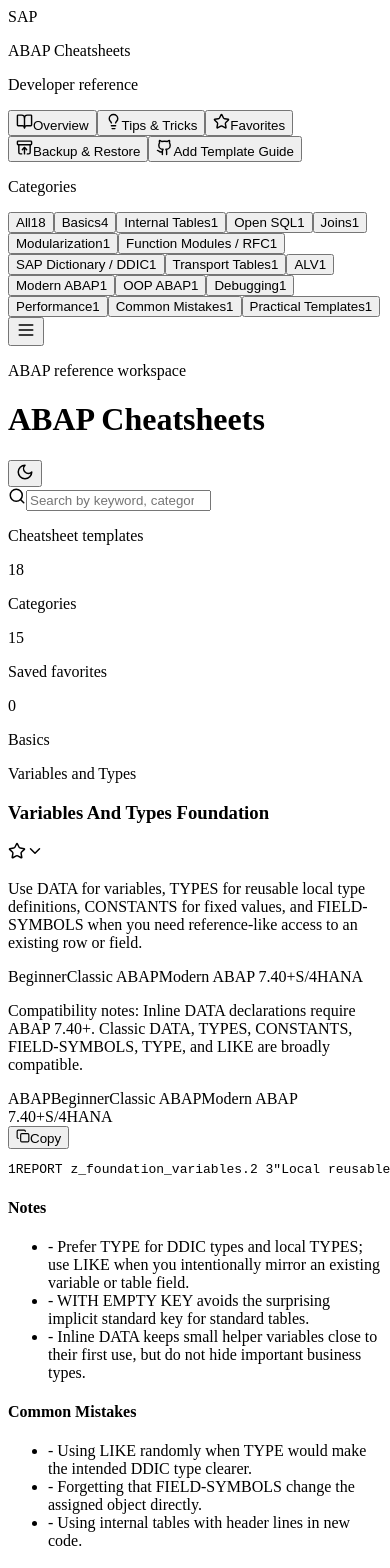
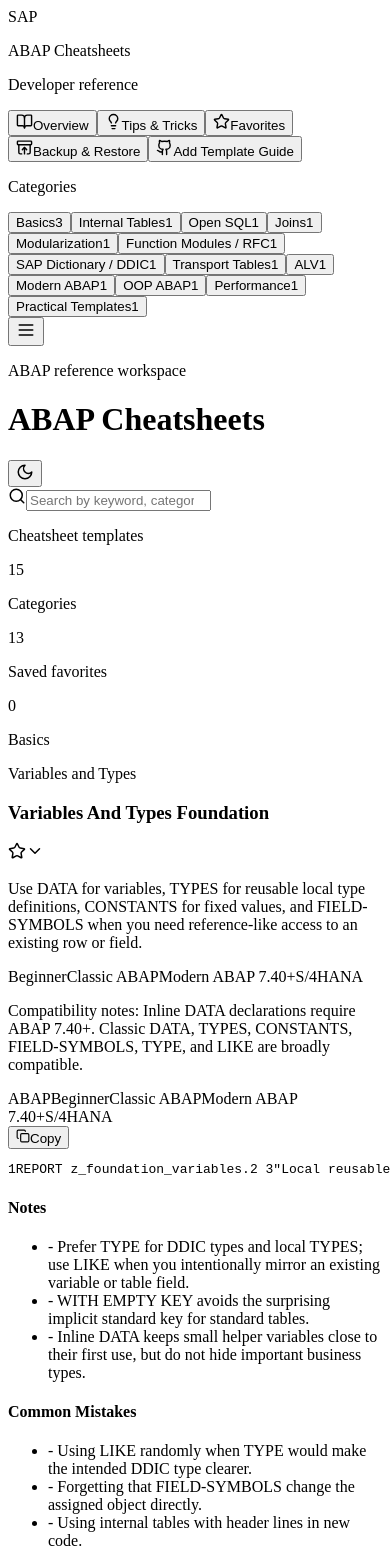
Before and after one commit to jrrcode/Abap-Cheatsheet, a React (Vite) app: page / in a window 390 px wide. Shown: the top 1568 px of the page. Built offline with nearby package versions, Linux system fonts and the light colour scheme; the HTML template or start-up script is replaced by a standard one.

Commit message:
Move guidance cards to tips

```diff
--- a/src/App.jsx
+++ b/src/App.jsx
@@ -32,7 +32,6 @@
 ];
 
 const categoryOrder = [
-  'All',
   'Basics',
   'Internal Tables',
   'Open SQL',
@@ -93,7 +92,7 @@
     [],
   );
   const categories = useMemo(() => {
-    const available = new Set(['All', ...cheatsheets.map((sheet) => sheet.category)]);
+    const available = new Set(cheatsheets.map((sheet) => sheet.category));
     const ordered = categoryOrder.filter((category) => available.has(category));
     const remaining = [...available]
       .filter((category) => !categoryOrder.includes(category))
@@ -234,7 +233,7 @@
             {showingOverviewHome ? (
               <section className="mb-5 grid gap-2 sm:grid-cols-2 xl:grid-cols-3">
                 <HeaderStat label="Cheatsheet templates" value={cheatsheets.length} />
-                <HeaderStat label="Categories" value={categories.length - 1} />
+                <HeaderStat label="Categories" value={categories.length} />
                 <HeaderStat label="Saved favorites" value={validFavoriteCount} />
               </section>
             ) : null}
--- a/src/data/cheatsheets.js
+++ b/src/data/cheatsheets.js
@@ -480,42 +480,6 @@
     relatedTopics: ['Open SQL', 'Selection Screens', 'S/4HANA'],
   },
   {
-    id: 'foundation-debugging',
-    title: 'Debugging Workflow',
-    category: 'Debugging',
-    subcategory: 'Debugger Basics',
-    compatibility: ['Classic ABAP', 'Modern ABAP 7.40+', 'S/4HANA'],
-    compatibilityNotes: 'Debugger tools vary by SAP GUI, ADT, authorization, and system settings, but the workflow applies broadly.',
-    difficulty: 'Beginner',
-    explanation: 'Use the debugger to inspect variables, internal tables, SY-SUBRC, call stack, SELECT results, and parameter flow between routines.',
-    code: `"Debugger quick notes:
-"/h                    -> start debugging before executing a transaction/report.
-"Session breakpoint    -> current user/session.
-"External breakpoint   -> HTTP/RFC/background-style entry points for your user.
-"Watchpoint            -> stop when a variable changes or reaches a condition.
-
-"Useful checks while debugging:
-"1. Check SY-SUBRC immediately after READ/CALL/SELECT.
-"2. Inspect internal table row count and keys.
-"3. Check the call stack to see how code was reached.
-"4. Compare FORM/PERFORM parameter order and types.
-"5. For RFC, set an external breakpoint in the called system/user context.
-"6. For SELECT issues, inspect selection ranges and returned table contents.
-
-BREAK-POINT. "Remove before transport unless intentionally controlled.`,
-    notes: [
-      'Use external breakpoints for RFC, web, and some background/debug entry points.',
-      'Watchpoints are excellent for finding where a variable changes unexpectedly.',
-      'Always remove temporary BREAK-POINT statements before transport.',
-    ],
-    commonMistakes: [
-      'Checking SY-SUBRC too late after another statement changed it.',
-      'Debugging the caller system when the RFC issue is in the called system.',
-      'Missing a FORM/PERFORM mismatch because the parameter order looks similar.',
-    ],
-    relatedTopics: ['Function Modules / RFC', 'Open SQL', 'Common Mistakes'],
-  },
-  {
     id: 'foundation-transport-management',
     title: 'Transport Management Tables',
     category: 'Transport Tables',
@@ -780,84 +744,6 @@
     relatedTopics: ['Open SQL', 'Internal Tables', 'ST05 / SAT'],
   },
   {
-    id: 'foundation-common-transactions',
-    title: 'Common SAP Transactions',
-    category: 'Basics',
-    subcategory: 'Transactions',
-    compatibility: ['Classic ABAP', 'Modern ABAP 7.40+', 'S/4HANA'],
-    compatibilityNotes: 'Transaction availability depends on system type, authorization, SAP GUI, and whether the system is classic GUI or cloud-oriented.',
-    difficulty: 'Beginner',
-    explanation: 'These are common SAP GUI transactions ABAP developers use to inspect code, dictionary objects, function modules, transports, jobs, dumps, logs, and RFC destinations.',
-    code: `"Development:
-"SE38  ABAP Editor / reports
-"SE80  Object Navigator
-"SE11  ABAP Dictionary
-"SE16N Table display
-"SE37  Function Builder
-"SE24  Class Builder
-
-"Transports:
-"SE09  Transport Organizer
-"SE10  Transport Organizer
-"SE03  Transport Organizer Tools
-
-"Runtime / administration:
-"SM59  RFC destinations
-"ST22  ABAP dumps
-"SM21  System log
-"SM37  Background jobs`,
-    notes: [
-      'Use SE11 before coding against unfamiliar tables.',
-      'Use ST22 after a runtime error and SM37 for background job issues.',
-      'Use SM59 to test RFC destinations before debugging ABAP interface logic.',
-    ],
-    commonMistakes: [
-      'Using SE16N results as proof of authorization or application behavior.',
-      'Checking the wrong client/system when debugging transport or table issues.',
-      'Forgetting that transaction access depends on roles.',
-    ],
-    relatedTopics: ['DDIC', 'Debugging', 'Transport Tables'],
-  },
-  {
-    id: 'foundation-common-beginner-mistakes',
-    title: 'Common Beginner Mistakes',
-    category: 'Common Mistakes',
-    subcategory: 'Troubleshooting Checklist',
-    compatibility: ['Classic ABAP', 'Modern ABAP 7.40+', 'S/4HANA'],
-    compatibilityNotes: 'These mistakes appear across classic and modern ABAP. Exact symptoms differ by release and syntax mode.',
-    difficulty: 'Beginner',
-    explanation: 'Use this checklist when code compiles but behaves strangely, dumps, returns too much data, or fails during transport analysis.',
-    code: `"Checklist:
-"1. FORM/PERFORM parameter count, order, and types must match.
-"2. Do not define FORM inside another FORM.
-"3. Transport object type for programs is commonly PROG, not random text such as REPS.
-"4. Modern Open SQL needs @ for ABAP host variables.
-"5. SORT before DELETE ADJACENT DUPLICATES using the same comparison fields.
-"6. Avoid SELECT inside LOOP.
-"7. Check driver table is not initial before FOR ALL ENTRIES.
-"8. Avoid old internal tables WITH HEADER LINE.
-"9. SQL LIKE uses %, ABAP CP uses *.
-"10. Distinguish transport request from task in E070/E071.
-
-"SQL LIKE:
-WHERE name1 LIKE 'ABC%'
-
-"ABAP CP:
-IF lv_name CP 'ABC*'.
-ENDIF.`,
-    notes: [
-      'When stuck, check SY-SUBRC immediately after the statement that matters.',
-      'Use debugger call stack for FORM/PERFORM and method flow issues.',
-      'Use SE11 for object fields and SE09/SE10 for transport ownership.',
-    ],
-    commonMistakes: [
-      'Assuming all pattern matching uses the same wildcard.',
-      'Using generic STANDARD TABLE parameters without defining a useful row type.',
-      'Confusing request-level and task-level transport entries.',
-    ],
-    relatedTopics: ['Debugging', 'Transport Tables', 'Open SQL'],
-  },
-  {
     id: 'foundation-practical-templates',
     title: 'Practical Copy/Paste Templates',
     category: 'Practical Templates',
--- a/src/data/tips.js
+++ b/src/data/tips.js
@@ -1,4 +1,62 @@
-// Tips & Tricks intentionally starts empty.
-// User-created tips are stored locally in the browser under
-// localStorage key: abap-cheatsheets-user-tips.
-export const tips = [];
+// Built-in tips are editable in the browser after first load.
+// User changes are stored locally under localStorage key:
+// abap-cheatsheets-user-tips.
+export const tips = [
+  {
+    id: 'tip-debugging-workflow',
+    title: 'Debugging Workflow',
+    summary:
+      'Use the debugger to inspect variables, internal tables, SY-SUBRC, call stack, SELECT results, and parameter flow between routines.',
+    checklist: [
+      '/h starts debugging before executing a transaction or report.',
+      'Use a session breakpoint for your current user/session.',
+      'Use an external breakpoint for HTTP, RFC, and similar entry points for your user.',
+      'Use watchpoints to stop when a variable changes or reaches a condition.',
+      'Check SY-SUBRC immediately after READ, CALL, SELECT, and other important statements.',
+      'Inspect internal table row count, table keys, and selected row content.',
+      'Check the call stack to understand how the code path was reached.',
+      'For RFC issues, set the external breakpoint in the called system and user context.',
+      'Remove temporary BREAK-POINT statements before transport unless intentionally controlled.',
+    ],
+  },
+  {
+    id: 'tip-common-sap-transactions',
+    title: 'Common SAP Transactions',
+    summary:
+      'These SAP GUI transactions are common starting points for inspecting code, dictionary objects, function modules, transports, jobs, dumps, logs, and RFC destinations.',
+    checklist: [
+      'SE38: ABAP Editor and reports.',
+      'SE80: Object Navigator.',
+      'SE11: ABAP Dictionary.',
+      'SE16N: Table display.',
+      'SE37: Function Builder.',
+      'SE24: Class Builder.',
+      'SE09 / SE10: Transport Organizer.',
+      'SE03: Transport Organizer Tools.',
+      'SM59: RFC destinations.',
+      'ST22: ABAP dumps.',
+      'SM21: System log.',
+      'SM37: Background jobs.',
+      'Transaction availability depends on system type, SAP GUI usage, roles, and authorizations.',
+    ],
+  },
+  {
+    id: 'tip-common-beginner-mistakes',
+    title: 'Common Beginner Mistakes',
+    summary:
+      'Use this checklist when code compiles but behaves strangely, dumps, returns too much data, or fails during transport analysis.',
+    checklist: [
+      'FORM/PERFORM parameter count, order, and types must match.',
+      'Do not define FORM inside another FORM.',
+      'Transport object type for programs is commonly PROG, not arbitrary text such as REPS.',
+      'Modern Open SQL needs @ for ABAP host variables.',
+      'SORT before DELETE ADJACENT DUPLICATES using the same comparison fields.',
+      'Avoid SELECT inside LOOP.',
+      'Check the driver table is not initial before FOR ALL ENTRIES.',
+      'Avoid old internal tables WITH HEADER LINE.',
+      'SQL LIKE uses %, while ABAP CP uses *.',
+      'Distinguish transport requests from tasks in E070 and E071.',
+      'Use SE11 for object fields and SE09/SE10 for transport ownership.',
+    ],
+  },
+];
--- a/src/sections/TipsAndTricks.jsx
+++ b/src/sections/TipsAndTricks.jsx
@@ -3,6 +3,7 @@
 import { tips as initialTips } from '../data/tips';
 
 const storageKey = 'abap-cheatsheets-user-tips';
+const migrationKey = 'abap-cheatsheets-built-in-tips-v1';
 
 function loadTips() {
   if (typeof window === 'undefined') {
@@ -11,7 +12,22 @@
 
   try {
     const saved = JSON.parse(localStorage.getItem(storageKey));
-    return Array.isArray(saved) ? saved : initialTips;
+    if (!Array.isArray(saved)) {
+      localStorage.setItem(migrationKey, 'done');
+      localStorage.setItem(storageKey, JSON.stringify(initialTips));
+      return initialTips;
+    }
+
+    if (localStorage.getItem(migrationKey) === 'done') {
+      return saved;
+    }
+
+    const savedIds = new Set(saved.map((tip) => tip.id));
+    const missingBuiltIns = initialTips.filter((tip) => !savedIds.has(tip.id));
+    const migratedTips = [...missingBuiltIns, ...saved];
+    localStorage.setItem(migrationKey, 'done');
+    localStorage.setItem(storageKey, JSON.stringify(migratedTips));
+    return migratedTips;
   } catch {
     return initialTips;
   }
```
